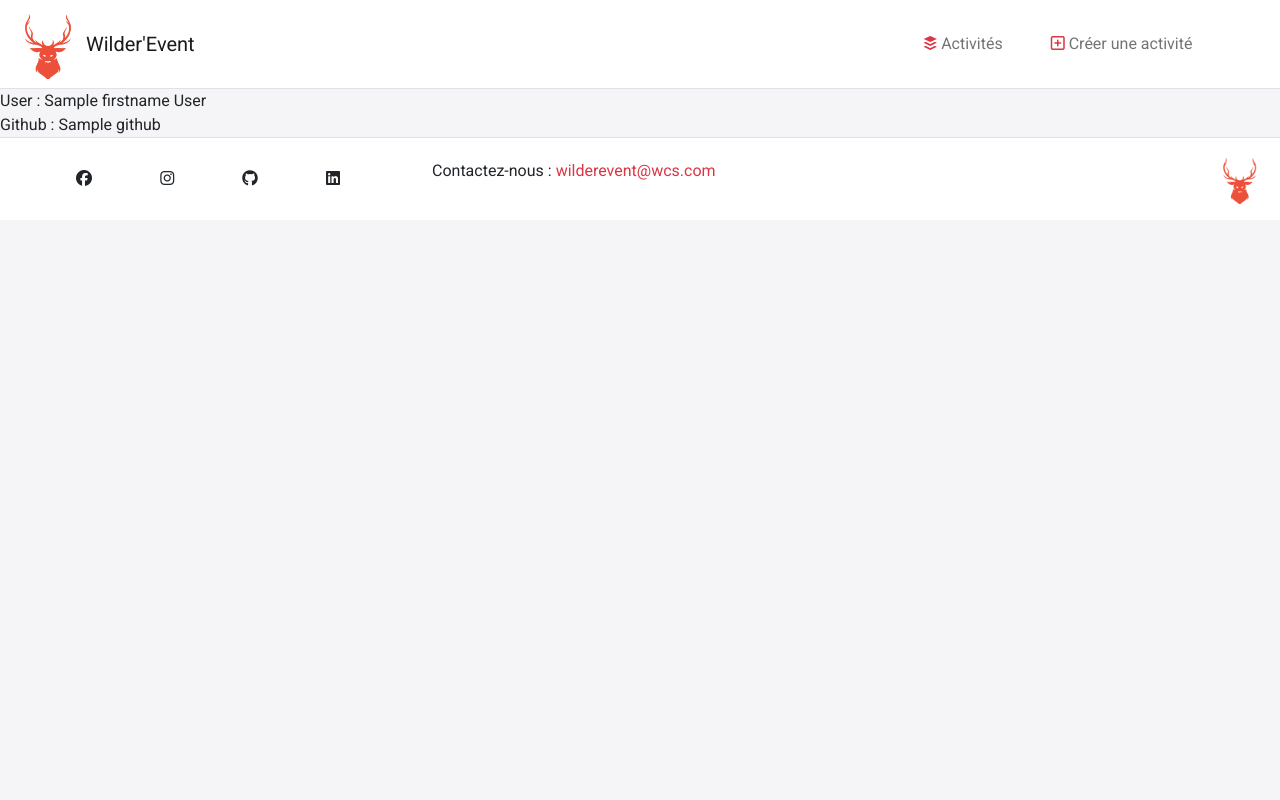
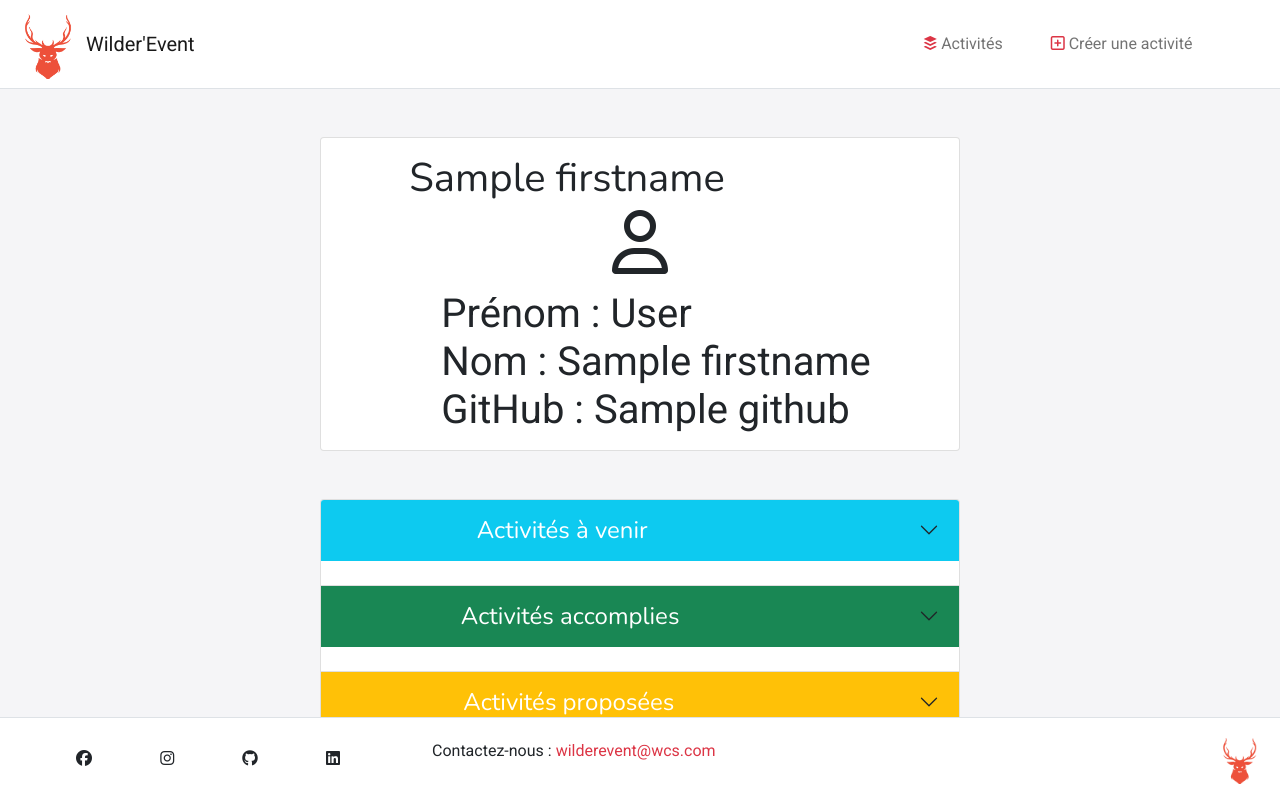
Before and after one commit to WildCodeSchool/bordeaux-p2-202109-damieux, a PHP site: template src/View/userData/profil.html.twig in a window 1280 px wide. Run offline with PHP 8.4, Linux system fonts and the light colour scheme; the template is opened without the code that fills it: most values are stand-ins (such as "Sample title", 1, 10 or a date in 2020); some libraries are stand-ins or nearby versions.

Commit message:
new page profile

```diff
--- a/src/View/Components/_footer.html.twig
+++ b/src/View/Components/_footer.html.twig
@@ -1,4 +1,4 @@
-<footer class=" border-top p-2 bg-white">
+<footer class="fixed-bottom border-top p-2 bg-white">
     <div class="bloc-footer">
         <div class="row">
             <div class="col d-flex justify-content-evenly align-items-center ">
--- a/src/View/userData/profil.html.twig
+++ b/src/View/userData/profil.html.twig
@@ -7,14 +7,60 @@
 
 {% block content %}
 
+    <div class="card m-auto w-50 mt-5" xmlns="http://www.w3.org/1999/html">
+        <div class="m-auto card-body">
+            <h1 class="card-title">{{ user_data.firstname }}</h1>
+            <div>
+                <i class="far fa-user fa-4x d-flex justify-content-center mb-3"></i>
+            </div>
+            <ul class="card-text h1 Bootstrap heading">
+            <li>Prénom : {{ user_data.lastname }}</li>
+            <li>Nom : {{ user_data.firstname }}</li>
+            {% if session.register.id == user_data.id %}
+                <li>Email : {{ user_data.mail }}</li>
+            {% endif %}
+            <li>GitHub : {{ user_data.github }}</li>
+            </ul>
+        </div>
+    </div>
 
-User : {{ user_data.firstname }} {{ user_data.lastname }}
-    <br>
-    {% if session.user.id == user_data.id %}
-
-Email : {{ user_data.mail }}
-    <br>
-    {% endif %}
-Github : {{ user_data.github }}
+    <div class="accordion m-auto w-50 mt-5" id="accordionExample">
+        <div class="accordion-item h-50">
+            <h2 class="accordion-header" id="headingOne">
+                <button class="accordion-button bg-info text-white mb-4 collapsed d-flex" type="button" data-bs-toggle="collapse" data-bs-target="#collapseOne" aria-expanded="true" aria-controls="collapseOne ">
+                    <p class="m-auto h4 Bootstrap heading">Activités à venir</p>
+                </button>
+            </h2>
+            <div id="collapseOne" class="accordion-collapse collapse" aria-labelledby="headingOne" data-bs-parent="#accordionExample">
+                <div class="accordion-body">
+                    <strong>Hackathon fin novembre !</strong> Ne pas oublier le thé ainsi que l'oreiller !!
+                </div>
+            </div>
+        </div>
+        <div class="accordion-item">
+            <h2 class="accordion-header" id="headingTwo">
+                <button class="accordion-button collapsed bg-success text-white mb-4" type="button" data-bs-toggle="collapse" data-bs-target="#collapseTwo" aria-expanded="false" aria-controls="collapseTwo">
+                    <p class="m-auto h4 Bootstrap heading"> Activités accomplies</p>
+                </button>
+            </h2>
+            <div id="collapseTwo" class="accordion-collapse collapse" aria-labelledby="headingTwo" data-bs-parent="#accordionExample">
+                <div class="accordion-body">
+                    <strong>Apéro Wilder le 7 octobre 2021</strong>
+                </div>
+            </div>
+        </div>
+        <div class="accordion-item">
+            <h2 class="accordion-header" id="headingThree">
+                <button class="accordion-button collapsed bg-warning text-white" type="button" data-bs-toggle="collapse" data-bs-target="#collapseThree" aria-expanded="false" aria-controls="collapseThree">
+                    <p class="m-auto h4 Bootstrap heading"> Activités proposées </p>
+                </button>
+            </h2>
+            <div id="collapseThree" class="accordion-collapse collapse" aria-labelledby="headingThree" data-bs-parent="#accordionExample">
+                <div class="accordion-body">
+                    <strong>Resto proposé et payé par Greg himself à toute la promo</strong>
+                </div>
+            </div>
+        </div>
+    </div>
 
 {% endblock %}
```
Also changed, not shown: public/assets/css/scss/scss/_variables.scss (added), public/assets/css/style.css.
